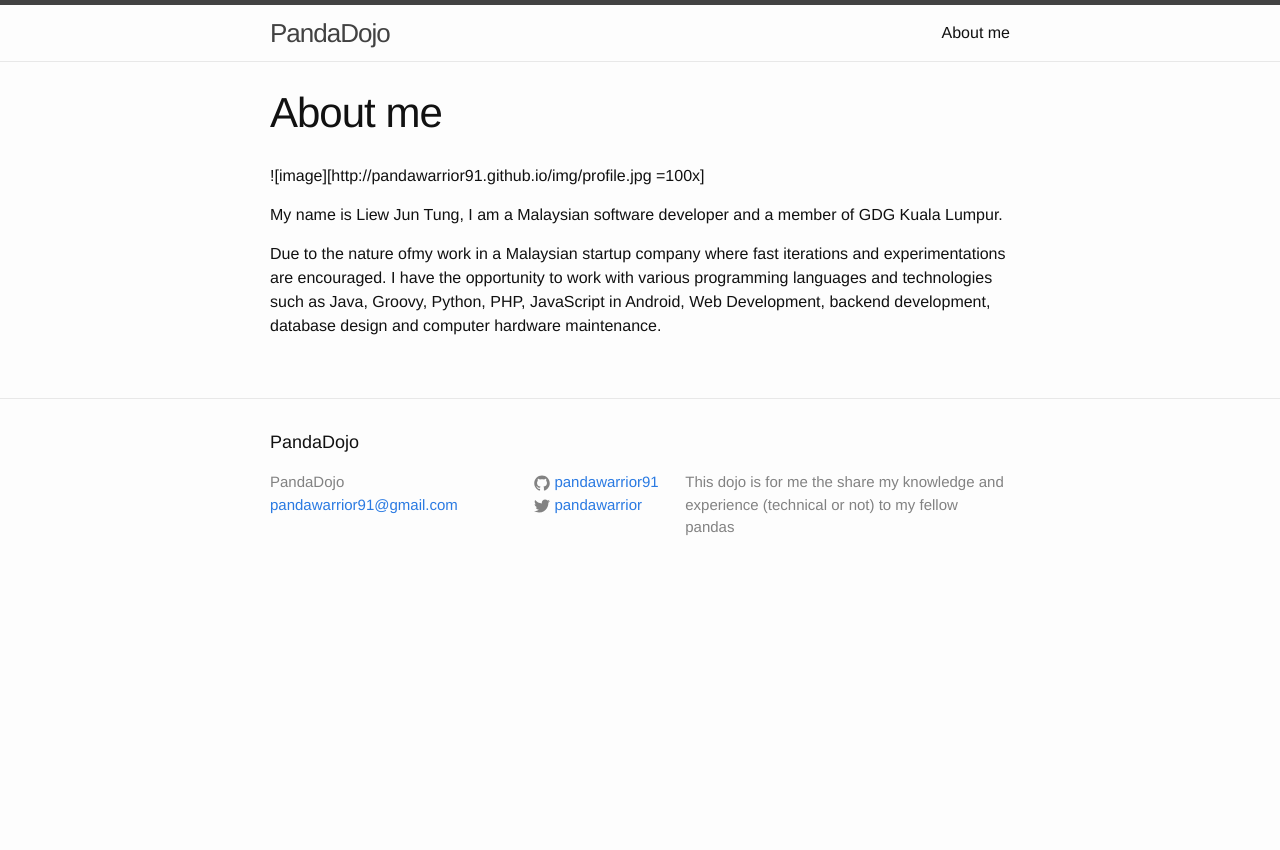
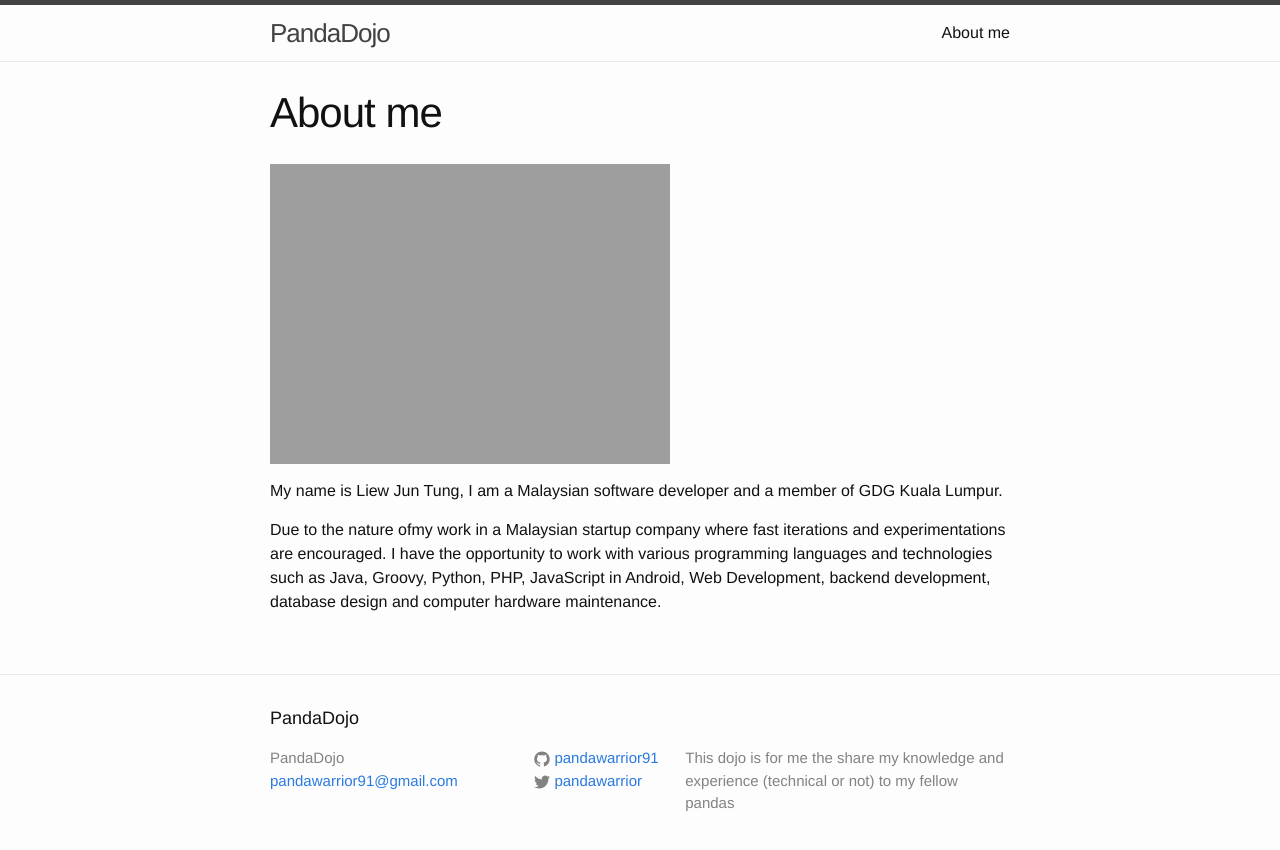
Before and after one commit to LiewJunTung/liewjuntung.github.io, a Jekyll site: the page built from about.md, in a window 1280 px wide. Shown: the top 850 px of the page. Built offline with Jekyll 4.4.1, drawn with Linux system fonts in a browser that asks for light colours.

Commit message:
fix image size

```diff
--- a/about.md
+++ b/about.md
@@ -4,7 +4,7 @@ title: About me
 permalink: /about-me/
 ---
 
-![image][{{site.url}}/img/profile.jpg =100x]
+![image]({{site.url}}/img/profile.jpg =100x)
 
 My name is Liew Jun Tung, I am a Malaysian software developer and a member of GDG Kuala Lumpur.
 
```
